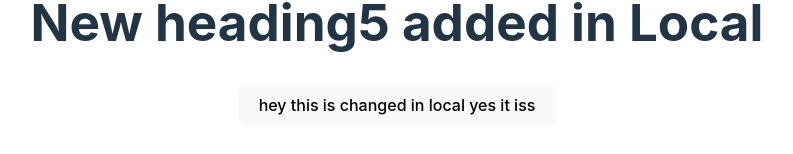
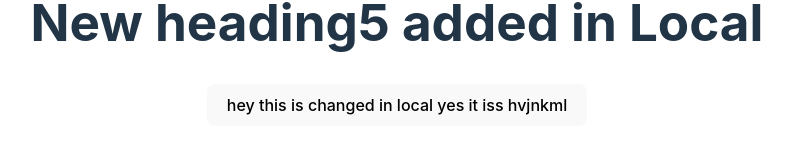
Before and after one commit to iam-deebee/MyInventory, a React (Vite) app: page / in a window 1280 px wide. Shown: the part 584-738 px from the top of the page, without its empty margins (243-1036 px from the left). Built offline with nearby package versions, Linux system fonts and the light colour scheme.

Commit message:
checking for conflict

```diff
--- a/src/App.jsx
+++ b/src/App.jsx
@@ -8,6 +8,7 @@ function MyButton() {
     <button>
       hey this is changed in local
       yes it iss
+      hvjnkml
     </button>
   );
 }
```
